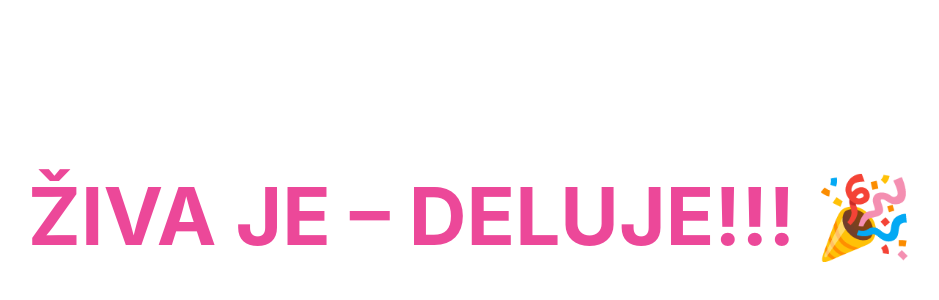
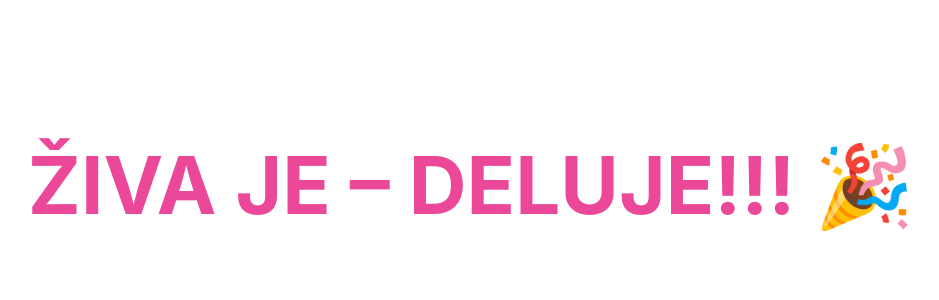
Before and after one commit to navorjerdna-stack/testmaxxes, a Next.js app: page / in a window 1280 px wide. Shown: the part 184-484 px from the top of the page, without its empty margins (169-1108 px from the left). Built offline with nearby package versions, Linux system fonts and the light colour scheme.

Commit message:
final working page - no extra lines

```diff
--- a/src/app/page.tsx
+++ b/src/app/page.tsx
@@ -1,7 +1,7 @@
 export default function Home() {
   return (
-    <div style={{minHeight:"100vh",display:"flex",alignItems:"center",justifyContent:"center"}}>
-      <h1 style={{fontSize:"5rem",color:"#ec4899"}}>ŽIVA JE – DELUJE!!! 🎉</h1>
-    </div>
+    <h1 style={{fontSize:"5rem",textAlign:"center",marginTop:"40vh",color:"#ec4899"}}>
+      ŽIVA JE – DELUJE!!! 🎉
+    </h1>
   );
 }
```
